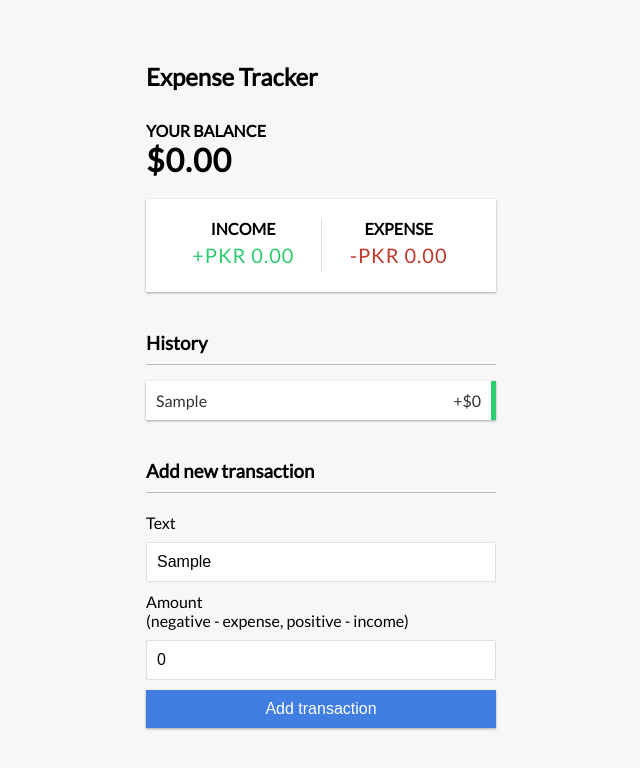
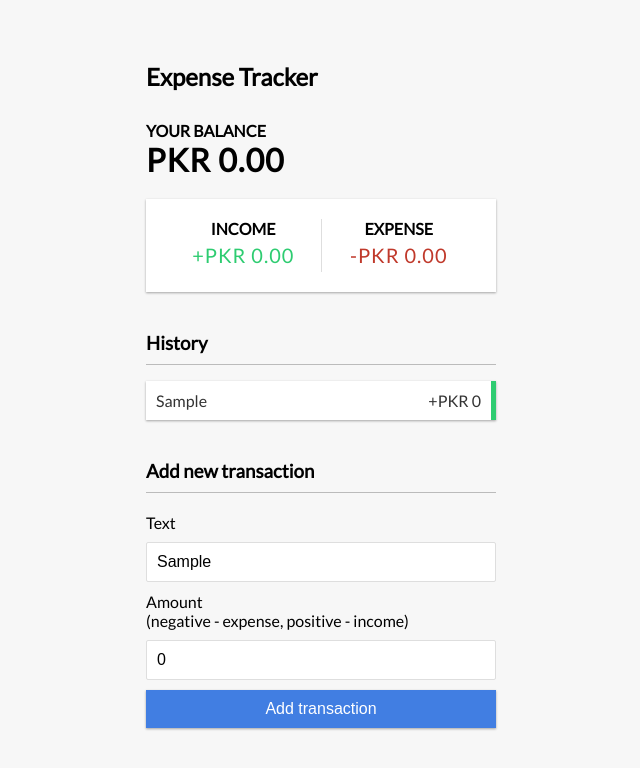
Before and after one commit to muhammadahad96/react-expense-tracker, a React (Create React App) app: page / in a window 1280 px wide. Both pictures are taken after typing "Sample" into the empty fields and a click on the button "Add transaction". Shown: the top 768 px of the page, without its empty margins (319-959 px from the left). Built offline with nearby package versions, Linux system fonts and the light colour scheme.

Commit message:
changed currency sign

```diff
--- a/src/components/Balance.js
+++ b/src/components/Balance.js
@@ -10,7 +10,7 @@
   return (
     <>
       <h4>Your Balance</h4>
-      <h1>${total}</h1>
+      <h1>PKR {total}</h1>
     </>
   )
 }
--- a/src/components/Transaction.js
+++ b/src/components/Transaction.js
@@ -8,7 +8,7 @@
 
   return (
     <li className={transaction.amount < 0 ? 'minus' : 'plus'}>
-      {transaction.text} <span>{sign}${Math.abs(transaction.amount)}</span><button onClick={() => deleteTransaction(transaction.id)} className="delete-btn">x</button>
+      {transaction.text} <span>{sign}PKR {Math.abs(transaction.amount)}</span><button onClick={() => deleteTransaction(transaction.id)} className="delete-btn">x</button>
     </li>
   )
 }
```
